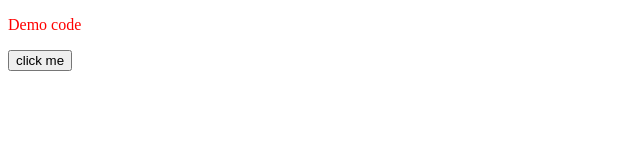
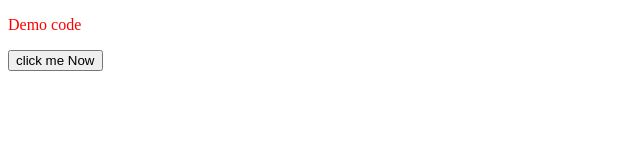
Before and after one commit to 07ReuelBodhak/Demo, a plain HTML site: page index.html in a window 1280 px wide. Shown: the full height of the page, 0-640 px from the left. Drawn offline with Linux system fonts and the light colour scheme.

Commit message:
change button text

```diff
--- a/index.html
+++ b/index.html
@@ -8,7 +8,7 @@
   </head>
   <body>
     <p>Demo code</p>
-    <button id="btn">click me</button>
+    <button id="btn">click me Now</button>
   </body>
   <script src="app.js"></script>
 </html>
```
